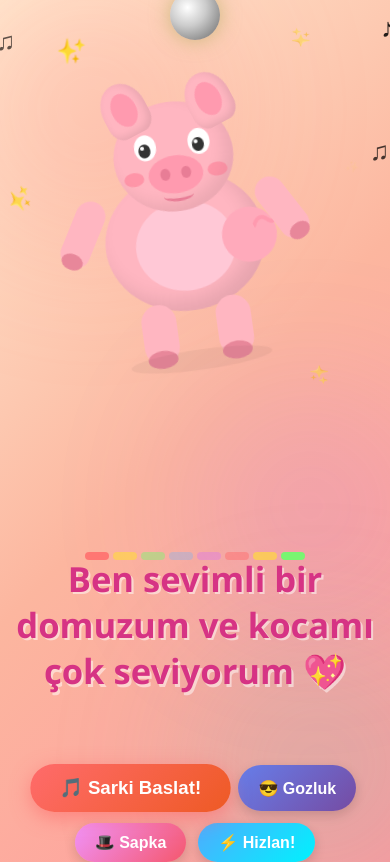
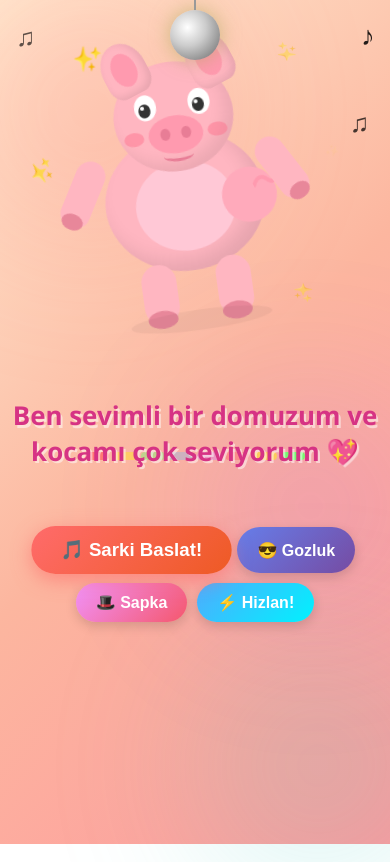
Before and after one commit to kayaalpcem-png/dancing-pig, a plain HTML site: page index.html in a window 390 px wide. Drawn offline with Linux system fonts and the light colour scheme.

Commit message:
Fix layout - buttons visible on mobile

```diff
--- a/index.html
+++ b/index.html
@@ -12,9 +12,11 @@
     display: flex;
     flex-direction: column;
     align-items: center;
-    justify-content: center;
+    justify-content: flex-start;
+    padding-top: 20px;
     background: linear-gradient(135deg, #ffecd2 0%, #fcb69f 50%, #ff9a9e 100%);
-    overflow: hidden;
+    overflow-x: hidden;
+    overflow-y: auto;
     font-family: 'Segoe UI', system-ui, sans-serif;
     user-select: none;
     -webkit-user-select: none;
@@ -22,12 +24,13 @@
 
   .stage {
     position: relative;
-    width: 340px;
-    height: 480px;
+    width: 300px;
+    height: 360px;
     display: flex;
     align-items: center;
     justify-content: center;
     animation: screenShake 5s ease-in-out infinite;
+    flex-shrink: 0;
   }
 
   @keyframes screenShake {
@@ -631,8 +634,8 @@
 
   /* ===== TITLES ===== */
   .title {
-    margin-top: 80px;
-    font-size: 32px;
+    margin-top: 20px;
+    font-size: 24px;
     font-weight: 800;
     color: #d63384;
     text-shadow: 2px 2px 0 rgba(255,255,255,0.5);
@@ -650,9 +653,10 @@
 
   /* Controls */
   .controls {
-    margin-top: 25px;
+    margin-top: 15px;
+    margin-bottom: 30px;
     display: flex;
-    gap: 12px;
+    gap: 10px;
     flex-wrap: wrap;
     justify-content: center;
   }
@@ -676,8 +680,8 @@
 
   /* Lyrics karaoke */
   .lyrics {
-    margin-top: 15px;
-    font-size: 22px;
+    margin-top: 10px;
+    font-size: 20px;
     font-weight: 700;
     color: #d63384;
     text-align: center;
```
